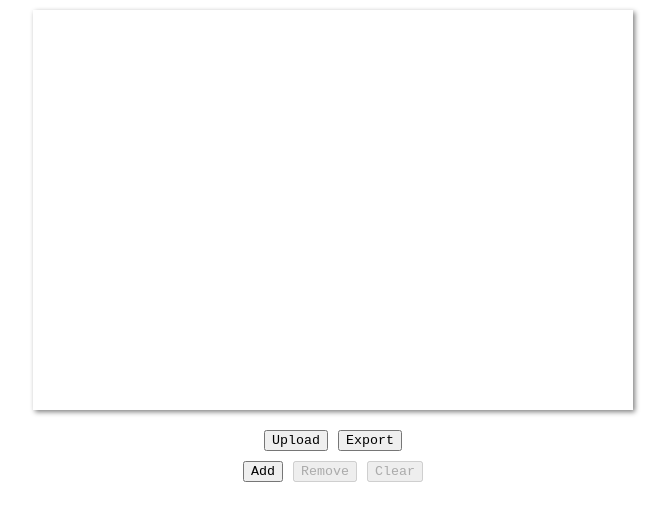
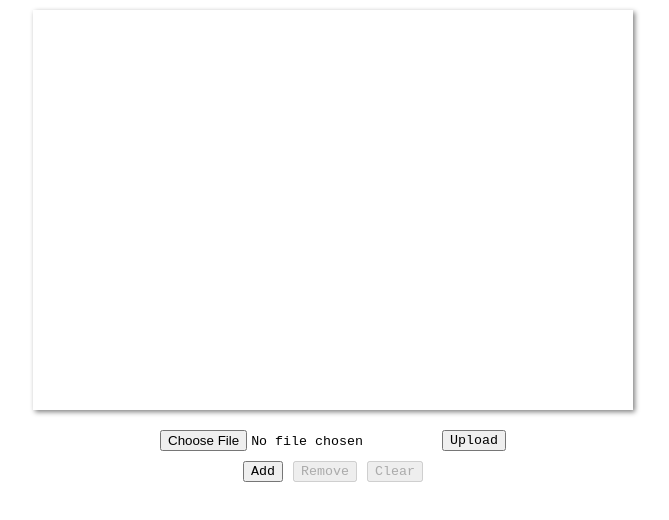
Before and after one commit to cgduncan7/fullstack-javascript-pt1, a plain HTML site: page index.html in a window 1280 px wide. Shown: the part 80-600 px from the top of the page, without its empty margins (307-976 px from the left). Drawn offline with Linux system fonts and the light colour scheme.

Commit message:
added fileupload input

```diff
--- a/index.html
+++ b/index.html
@@ -10,9 +10,9 @@
     <div class="canvas-container">
       <canvas id="canvas" width="600" height="400"></canvas>
     </div>
-    <div class="controls controls-map">
+    <div class="controls upload-controls-map">
+      <input id="uploadFile" type="file" name="uploadFile" accept="image/*"/>
       <button id="upload">Upload</button>
-      <button id="export">Export</button>
     </div>
     <div class="controls controls-data">
       <button id="add">Add</button>
```
